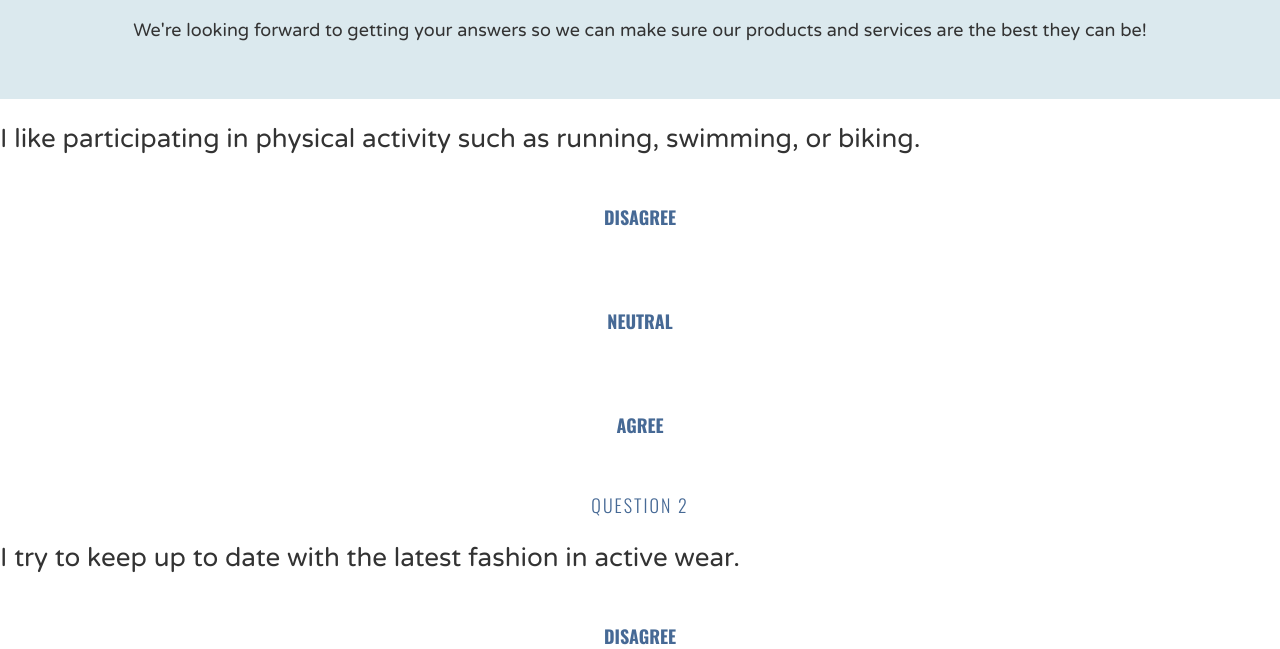
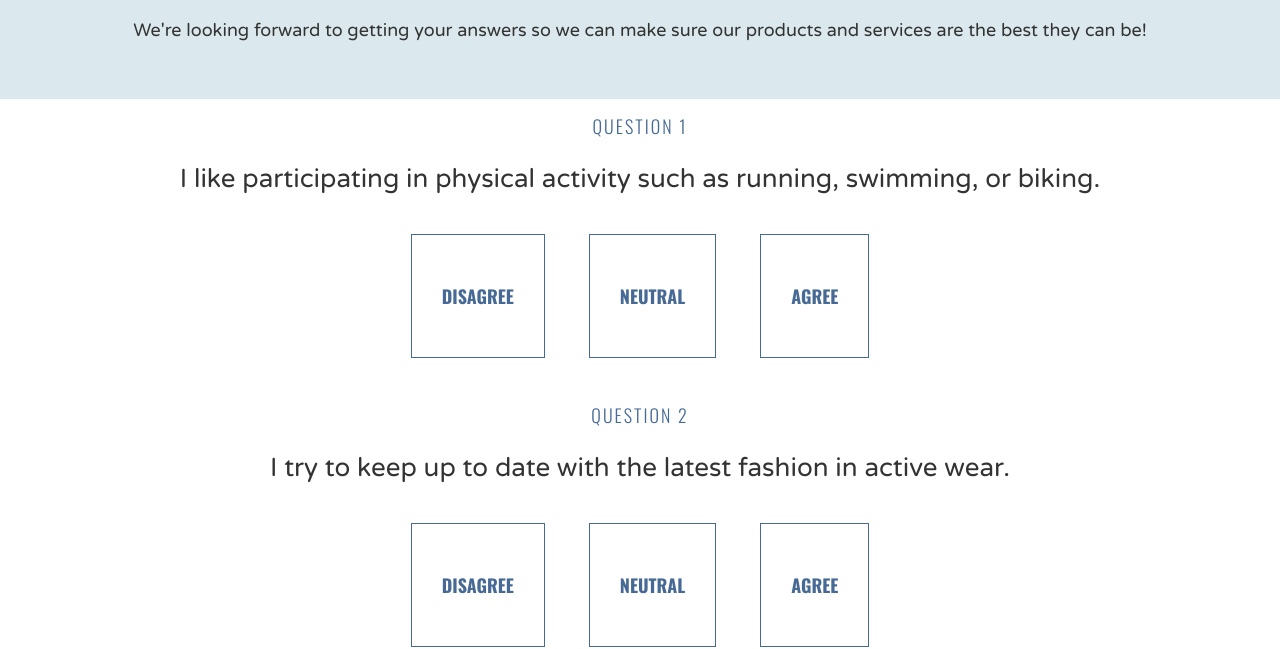
Before and after one commit to kendallawills/Codecademy-Survey, a plain HTML site: page index.html in a window 1280 px wide. Shown: the part 161-810 px from the top of the page. Drawn offline with nearby package versions, Linux system fonts and the light colour scheme.

Commit message:
Style Questions

```diff
--- a/resources/style.css
+++ b/resources/style.css
@@ -88,3 +88,22 @@ p {
     top: 50px;
     padding: 40px;
 }
+
+/* QUESTIONS */
+
+.question {
+    text-align: center;
+    position: relative;
+    top: 40px;
+}
+
+.answer {
+    border: 1px solid #466995;
+    display: inline-block;
+    margin: 20px;
+}
+
+.answer:hover {
+    color: #FFF;
+    background-color: #C0D6DF;
+}
```
